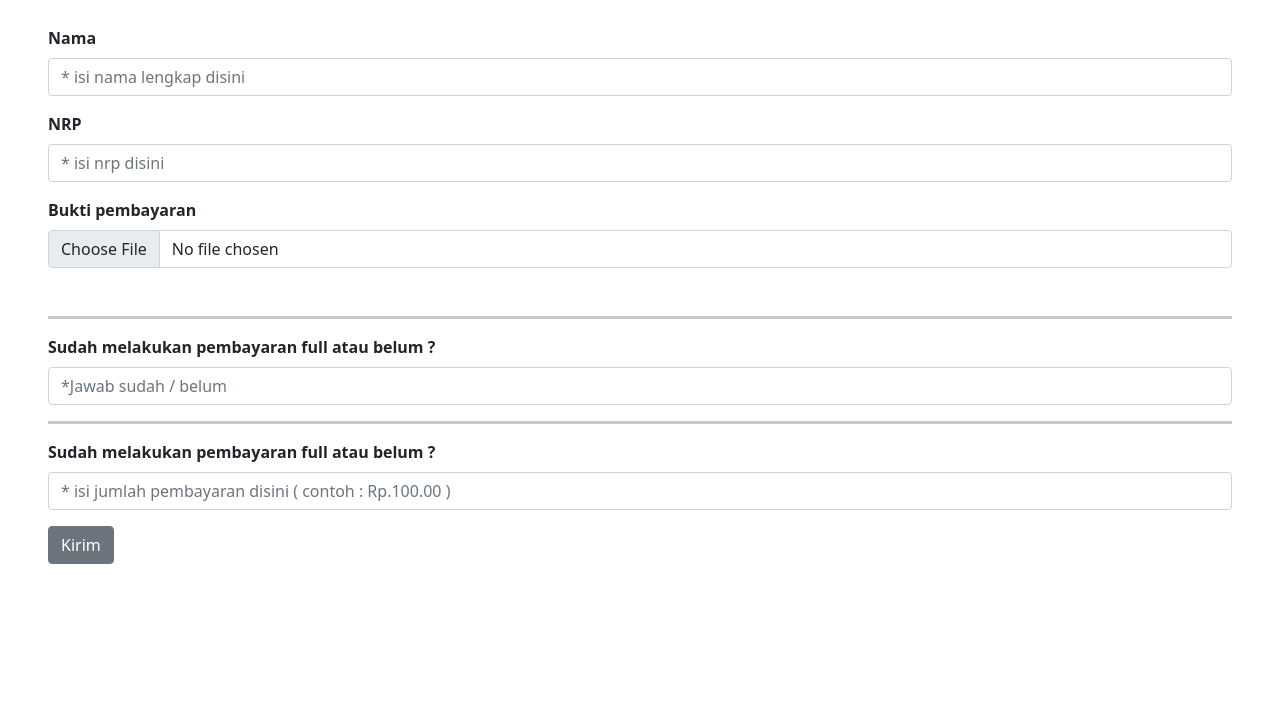
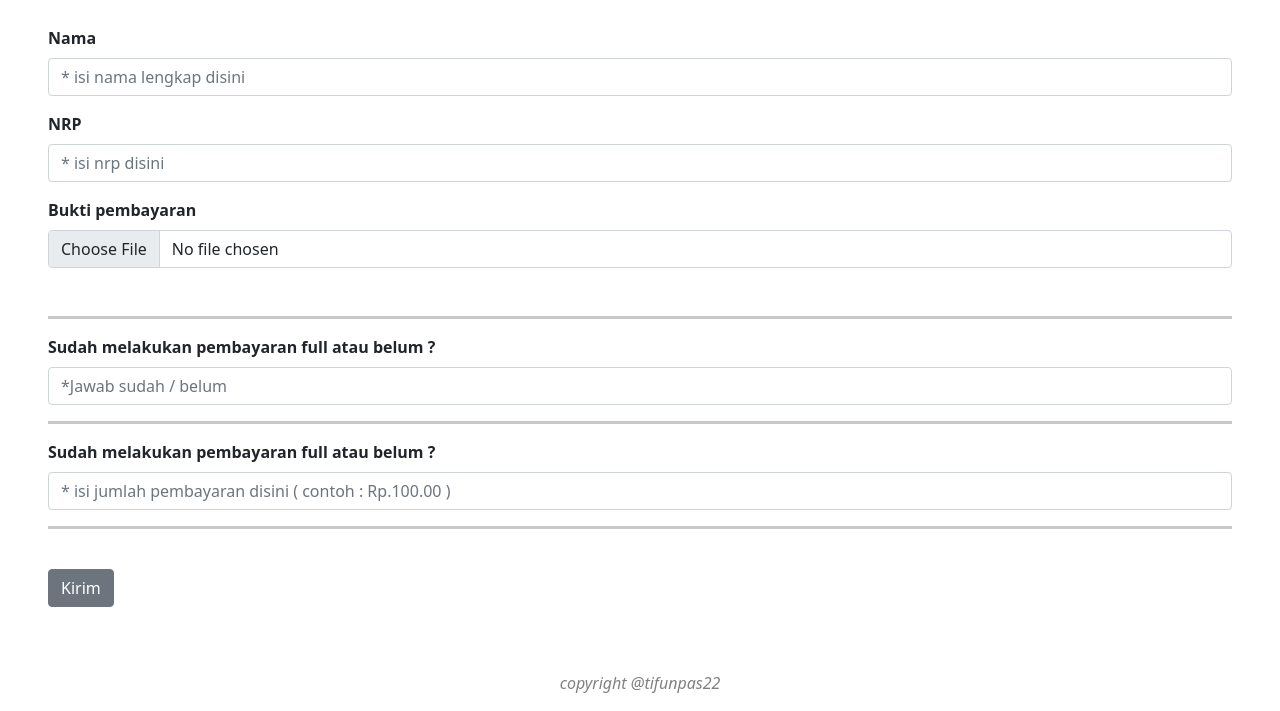
Before and after one commit to TIFunpas22/daftar-peserta-acara-nonformal, a plain HTML site: page index.html in a window 1280 px wide. Shown: the part 412-1123 px from the top of the page. Before the commit the page ends 992 px from the top, so only its background shows below. Drawn offline with nearby package versions, Linux system fonts and the light colour scheme.

Commit message:
Update footer

```diff
--- a/index.html
+++ b/index.html
@@ -101,7 +101,7 @@
         placeholder="* isi jumlah pembayaran disini ( contoh : Rp.100.00 )"
         required
       />
-
+      <hr style="height: 3px" class="mb-4" />
       <!-- Button -->
       <button
         type="button submit"
@@ -122,6 +122,10 @@
         Loading...
       </button>
     </form>
+    <div class="mb-5 mt-3"></div>
+    <p class="text-center" style="font-style: italic; color: grey">
+      copyright @tifunpas22
+    </p>
     <!-- Script for Boostrap -->
     <script
       src="https://cdn.jsdelivr.net/npm/bootstrap@5.0.2/dist/js/bootstrap.bundle.min.js"
```
